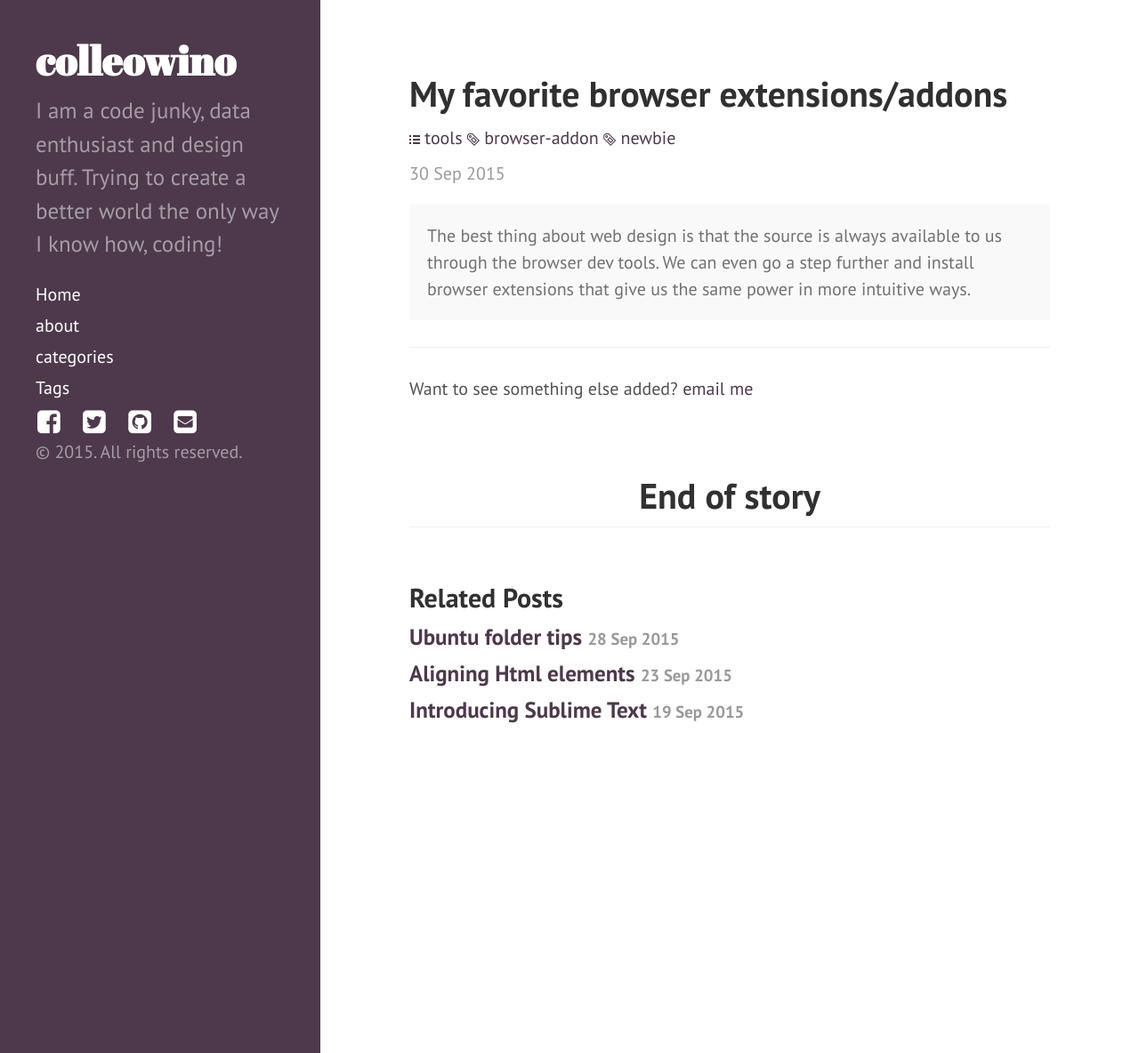
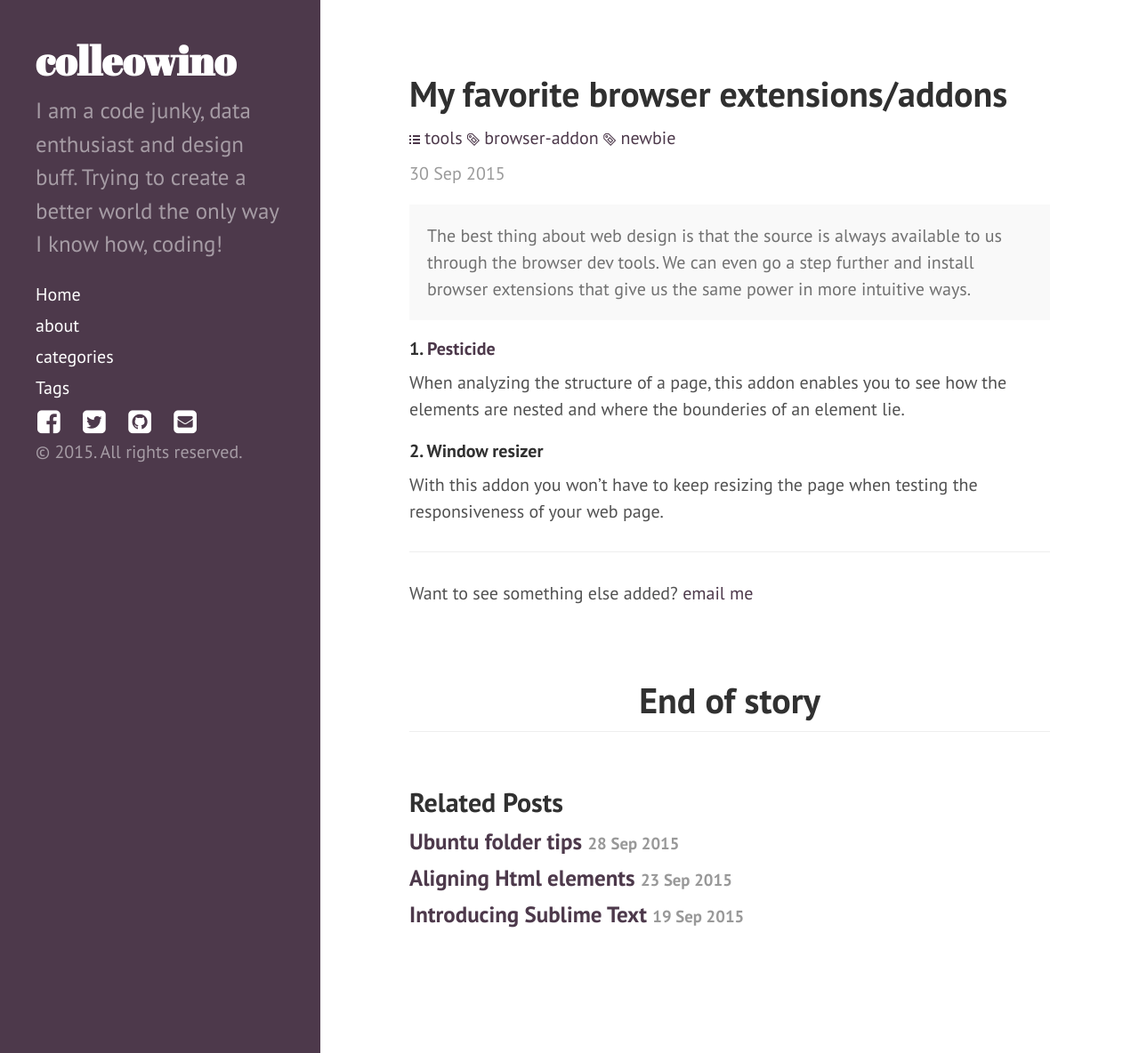
Before and after one commit to colleowino/colleowino.github.io, a Jekyll site: the page built from _posts/2015-09-30-my-favorite-browser-addons.md, in a window 1280 px wide and 1184 px high. Shown: the whole window at 89% size. Built offline with Jekyll 4.4.1, drawn with Linux system fonts in a browser that asks for light colours; nearby versions of some CDN libraries; comment, search, counter and statistics services are not loaded.

Commit message:
added 2 addons

```diff
--- a/_posts/2015-09-30-my-favorite-browser-addons.md
+++ b/_posts/2015-09-30-my-favorite-browser-addons.md
@@ -8,6 +8,11 @@ excerpt: The best thing about web design is that the source is always available
 published: true
 
 ---
+#### 1. [Pesticide](http://pesticide.io/)
+When analyzing the structure of a page, this addon enables you to see how the elements are nested and where the bounderies of an element lie.
+
+#### 2. Window resizer
+With this addon you won't have to keep resizing the page when testing the responsiveness of your web page.
 
 -----
 
```
